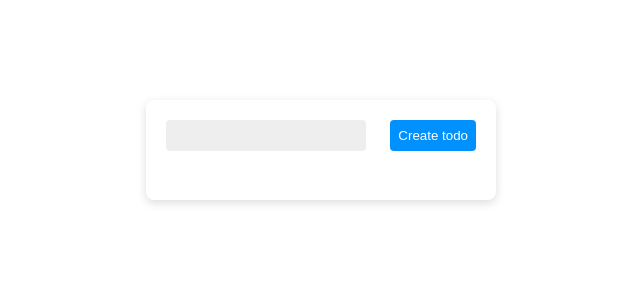
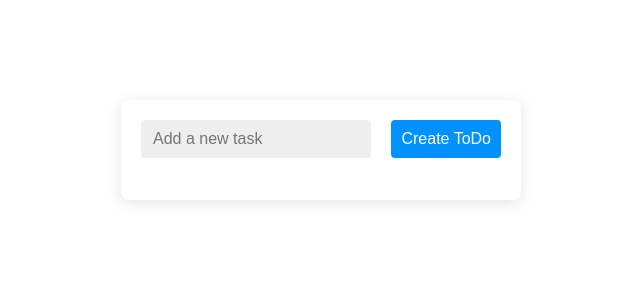
Before and after one commit to villalb4/10-Apps-React, a React (Create React App) app: page / in a window 1280 px wide. Shown: the top 300 px of the page, without its empty margins (319-959 px from the left). Built offline with nearby package versions, Linux system fonts and the light colour scheme.

Commit message:
ToDo Finished

```diff
--- a/src/Components/Todo/Items.jsx
+++ b/src/Components/Todo/Items.jsx
@@ -24,9 +24,9 @@ function Items({item , onUpdate, onDelete}) {
     }
 
     return (
-      <form onSubmit={handleSubmit}>
-        <input onChange={handleChange} type="text" value={value}/>
-        <button onClick={handleClick}>Update</button>
+      <form className="form_update" onSubmit={handleSubmit}>
+        <input className="input_update" onChange={handleChange} type="text" value={value}/>
+        <button className="button_update" onClick={handleClick}>Update</button>
       </form>
     )
   }
@@ -44,7 +44,7 @@ function Items({item , onUpdate, onDelete}) {
 
     return (
       <div className="Component_item">
-        {item.title}
+        <span className="title">{item.title}</span>
         <div className="item_button">
           <button className="edit_button" onClick={handleClick}>Edit</button>
           <button className="delete_button" onClick={handleDelete}>Delete</button>
--- a/src/Components/Todo/Todo.css
+++ b/src/Components/Todo/Todo.css
@@ -2,13 +2,15 @@
   margin: 100px auto 0 auto;
   padding: 20px;
   border-radius: 8px;
-  max-width: 350px;
+  max-width: 400px;
   min-height: 100px;
-  box-shadow: 0px 3px 10px rgba(0, 0, 0, 0.137);
+  box-shadow: 0px 3px 15px rgba(0, 0, 0, 0.107);
+  transition: all 0.5s ease;
 }
 .Todo_form {
   display: flex;
   justify-content: space-between;
+  gap: 20px;
   margin-bottom: 20px;
 }
 
@@ -16,10 +18,12 @@
   border: none;
   background-color: rgb(238, 238, 238);
   border-radius: 4px;
-  padding: 0 10px;
-  width: 200px;
+  padding: 5px 10px;
+  width: 100%;
   border: 2px solid transparent;
   transition: all 0.3s ease;
+  font-size: 16px;
+  color: #616161;
 }
 .input_todo:hover {
   border-color: rgba(52, 140, 255, 0.133);
@@ -33,10 +37,11 @@
   border: none;
   background-color: rgb(0, 145, 255);
   color: #fff;
-  padding: 8px;
+  padding: 10px;
   border-radius: 4px;
   transition: all 0.3s ease;
   cursor: pointer;
+  font-size: 16px;
 }
 .create_todo:hover {
   background-color: rgb(28, 128, 243);
@@ -56,6 +61,7 @@
 .Component_item {
   display: flex;
   justify-content: space-between;
+  align-items: center;
 }
 .item_button {
   display: flex;
@@ -64,15 +70,48 @@
 
 .edit_button ,
 .delete_button {
-  padding: 2px 3.5px;
+  padding: 6px 8.7px ;
   border: none;
   border-radius: 3px;
-  font-size: 12px;
+  font-size: 14px;
   color: #fff;
+  cursor: pointer;
 }
 .edit_button {
   background-color: rgb(0, 128, 255);
 }
 .delete_button {
-  background-color: rgb(213, 1, 1);
+  background-color: rgb(229, 56, 56);
 }
+
+.title {
+  color: #616161;
+  margin-left: 1px;
+}
+
+.form_update {
+  display: flex;
+  justify-content: space-between;
+  gap: 20px;
+}
+.input_update {
+  width: 64%;
+  border: none;
+  background-color: rgb(238, 238, 238);
+  padding: 5px;
+  border-radius: 4px;
+  color: #616161;
+}
+.input_update:focus {
+  outline: none;
+}
+.button_update {
+ padding: 5px 32.5px;
+ border: none;
+ background-color: #4dc34d;
+ border-radius: 4px;
+ color: #fff;
+ cursor: pointer;
+ font-size: 14px;
+ cursor: pointer;
+}
--- a/src/Components/Todo/Todo.jsx
+++ b/src/Components/Todo/Todo.jsx
@@ -44,11 +44,12 @@ function Todo() {
           type="text"
           onChange={handleChange}
           value={title}
+          placeholder="Add a new task"
         />
         <input
           className="create_todo"
           type="submit"
-          value="Create todo"
+          value="Create ToDo"
           onClick={handleSubmit}
         />
       </form>
```
